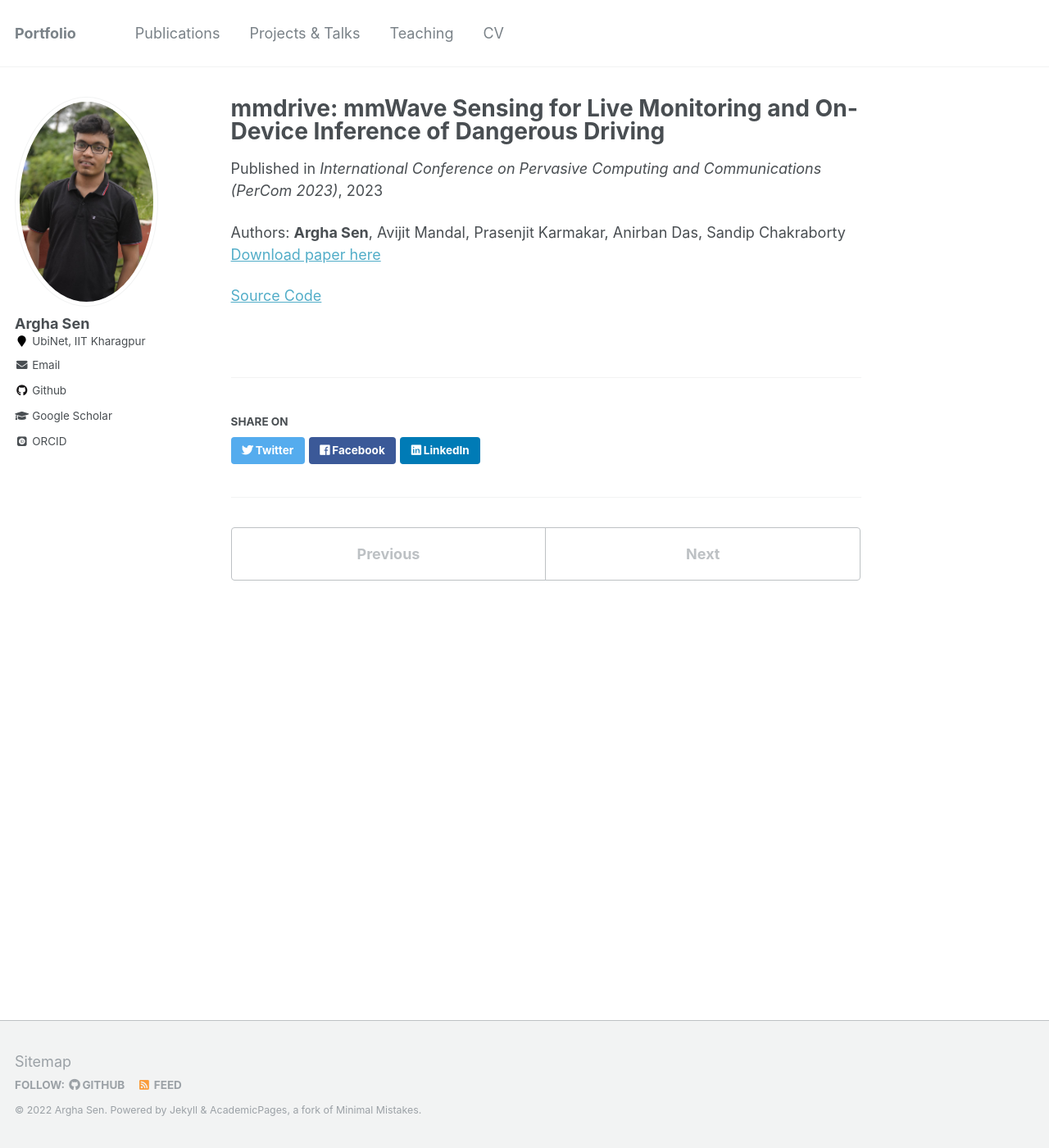
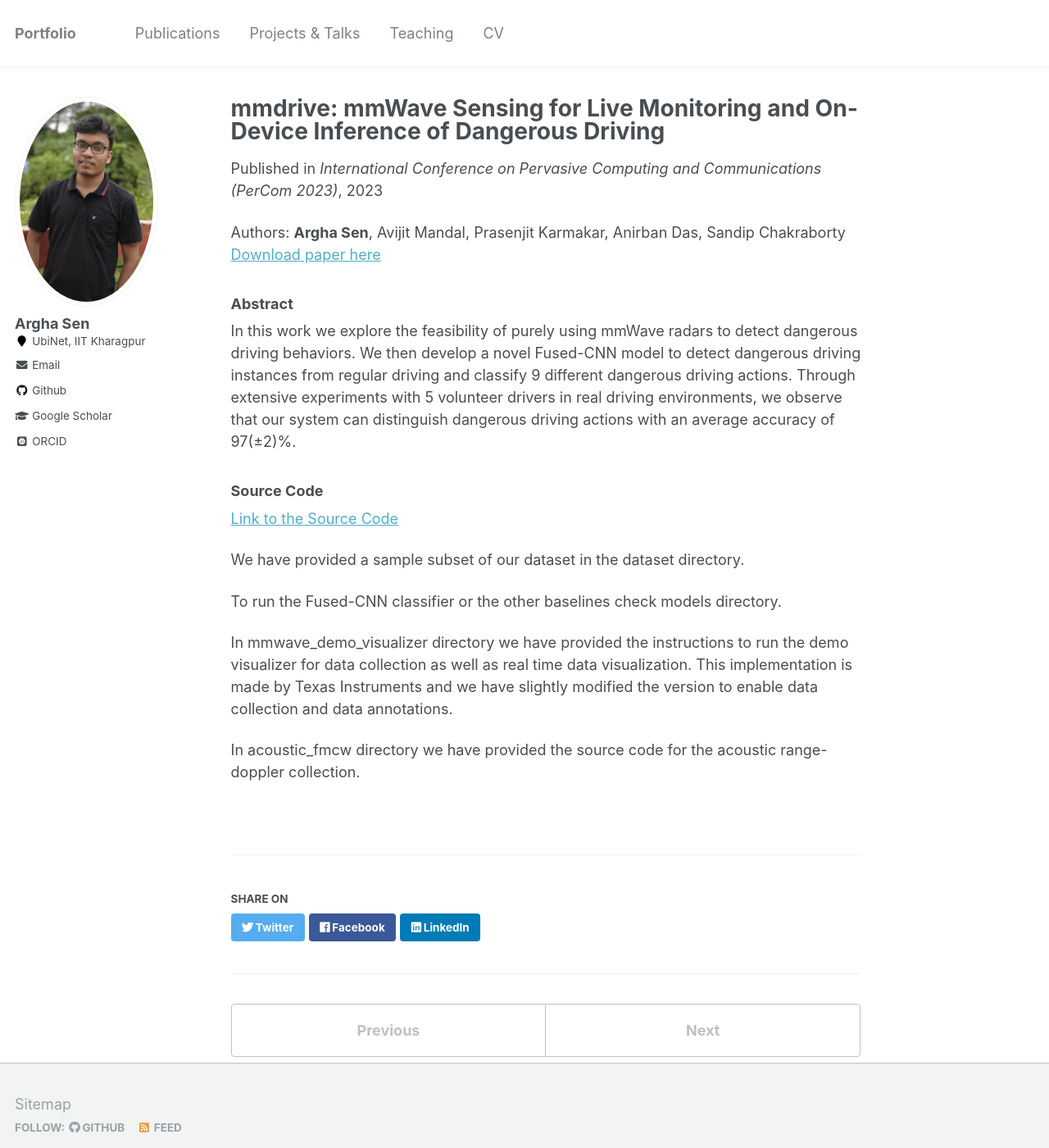
Before and after one commit to arghasen10/arghasen10.github.io, a Jekyll site: the page built from _publications/pub-3.md, in a window 1280 px wide and 1400 px high. Shown: the whole window at 82% size. Built offline with Jekyll 4.4.1, drawn with Linux system fonts in a browser that asks for light colours; some web fonts are replaced.

Commit message:
mmdrive source code

```diff
--- a/_publications/pub-3.md
+++ b/_publications/pub-3.md
@@ -11,5 +11,16 @@ venue: 'International Conference on Pervasive Computing and Communications (PerC
 Authors: <b>Argha Sen</b>, Avijit Mandal, Prasenjit Karmakar, Anirban Das, Sandip Chakraborty<br>
 [Download paper here](http://arghasen10.github.io/files/percom_2023_final.pdf)
 
+### Abstract
+In this work we explore the feasibility of purely using mmWave radars to detect dangerous driving behaviors. We then develop a novel Fused-CNN model to detect dangerous driving instances from regular driving and classify 9 different dangerous driving actions. Through extensive experiments with 5 volunteer drivers in real driving environments, we observe that our system can distinguish dangerous driving actions with an average accuracy of 97(±2)%.
 
-[Source Code](https://github.com/arghasen10/mmdrive.git)
+### Source Code
+[Link to the Source Code](https://github.com/arghasen10/mmdrive.git)
+
+We have provided a sample subset of our dataset in the dataset directory.
+
+To run the Fused-CNN classifier or the other baselines check models directory.
+
+In mmwave_demo_visualizer directory we have provided the instructions to run the demo visualizer for data collection as well as real time data visualization. This implementation is made by Texas Instruments and we have slightly modified the version to enable data collection and data annotations.
+
+In acoustic_fmcw directory we have provided the source code for the acoustic range-doppler collection.
```
